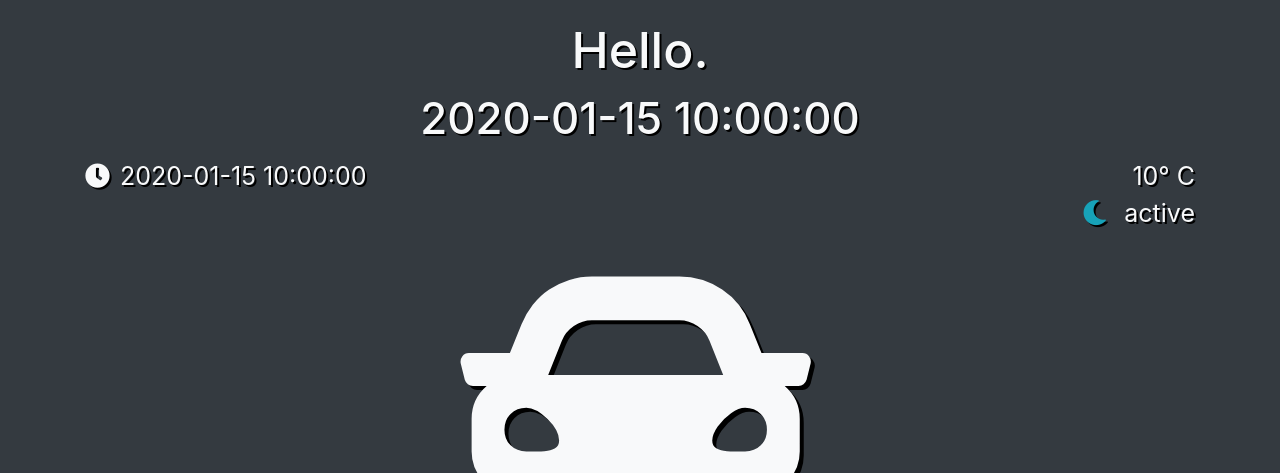
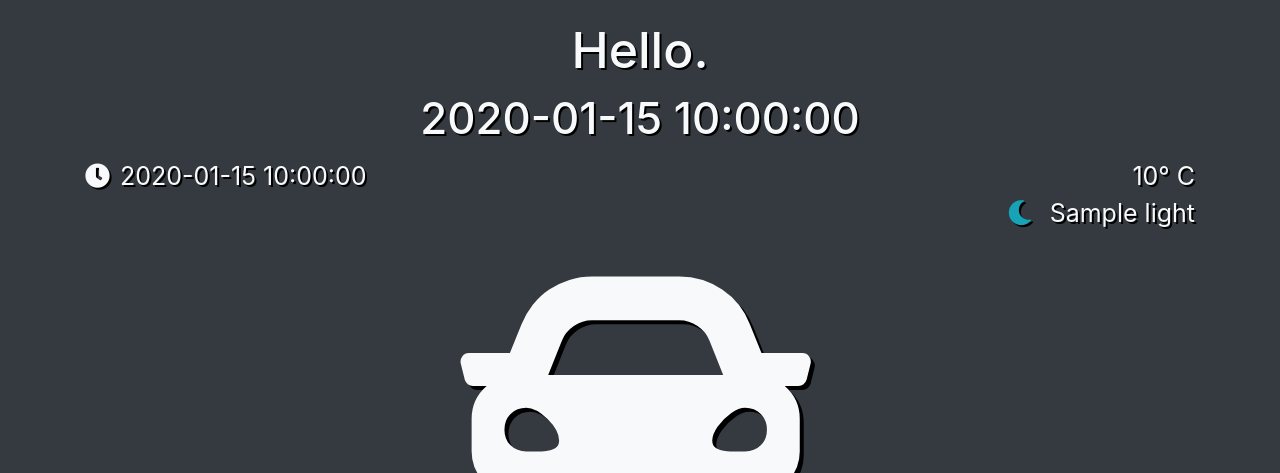
Before and after one commit to CoburnJoe/Pi-Car, a Flask app: template Pi_Car/templates/main.html in a window 1280 px wide. Shown: the top 473 px of the page. Run offline with Flask 2, Linux system fonts and the light colour scheme; the template is opened without the code that fills it: most values are stand-ins (such as "Sample title", 1, 10 or a date in 2020); some libraries are stand-ins or nearby versions.

Commit message:
Corrected daytime sensor template

```diff
--- a/Pi_Car/main.py
+++ b/Pi_Car/main.py
@@ -25,7 +25,6 @@ def show():
         "temperature": temperature,
         "boot": boot_status,
         "light": light_status,
-        "reverse": reverse_light,
         "fog": fog_light,
         "time": time,
         "date": date,
@@ -33,4 +32,5 @@ def show():
 
     app.logger.info("Finished retrieving core data")
     app.logger.debug(f"Core data: {result}")
+
     return render_template("main.html", data=result)
--- a/Pi_Car/templates/main.html
+++ b/Pi_Car/templates/main.html
@@ -33,7 +33,7 @@
                 {% else %}
                     <i class="fas fa-moon"></i>
                 {% endif %}
-                {{ data.light_status }}
+                {{ data.data.light }}
             </div>
         </div>
         <div class="row">
```
